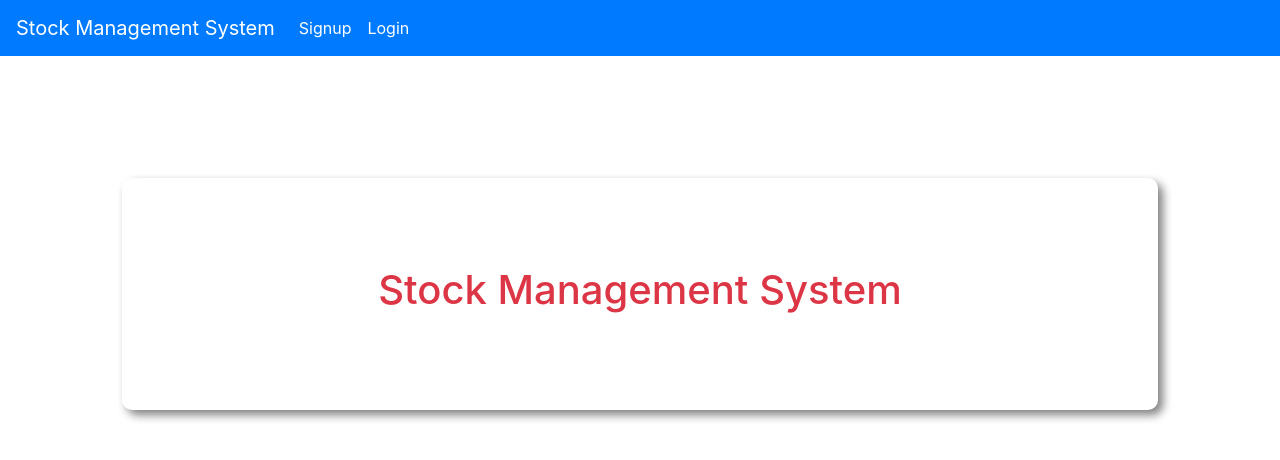
After one commit to masudcse100/stock_management_system, a Django app: template templates/home.html in a window 1280 px wide. The commit adds this page. Shown: the top 460 px of the page. Run offline with Django 4.2, Linux system fonts and the light colour scheme; the template is opened without the code that fills it, so the values that code supplies are empty; some libraries are stand-ins or nearby versions.

Commit message:
Final Year Project

```diff
--- a/reglog/urls.py
+++ b/reglog/urls.py
@@ -1,6 +1,6 @@
 from django.urls import path
 from reglog import views
-app_name = 'reglog'
+# app_name = 'reglog'
 urlpatterns = [
     path('login/', views.loginView, name='login'),
     path('registration/', views.signupView, name='signup'),
--- a/smsApps/forms.py
+++ b/smsApps/forms.py
@@ -23,6 +23,7 @@ class CatForm(forms.ModelForm):
     class Meta:
         model = Categorie
         fields = ['cat_name', 'cat_brand', 'active']
+        # fields = '__all__'
         labels = {'cat_name': 'Categorey name', 'cat_brand':'Brand' }
         widgets = {
             'cat_name':forms.TextInput(attrs={'class':'form-control'}),
--- a/smsApps/urls.py
+++ b/smsApps/urls.py
@@ -1,6 +1,6 @@
 from django.urls import path
-from smsApps import views
-app_name = 'smsApps'
+from . import views
+# app_name = 'smsApps'
 urlpatterns = [
     path('', views.index, name='index'),
     path('categorey/', views.categoreyView, name='categorey'),
--- a/smsApps/views.py
+++ b/smsApps/views.py
@@ -6,9 +6,13 @@ from django.urls import reverse_lazy, reverse
 from django.contrib.auth.decorators import login_required
 # Create your views here.
 
+def index(request):
+    return HttpResponseRedirect(reverse('smsApps:index'))
+
 @login_required
 def index(request):
-	return render(request, 'sms/dashboard.html')
+	cat_count = Categorie.objects.all().count()
+	return render(request, 'sms/dashboard.html',{'cat_count':cat_count})
 
 @login_required
 def categoreyView(request):
--- a/static/css/style.css
+++ b/static/css/style.css
@@ -39,3 +39,10 @@
 .sales{
 	background: orange;
 }
+.shadowcss{
+    border-radius: 0!important;
+    box-shadow: 2px 2px 10px grey !important;
+}
+#mtcat{
+    margin-top: 10px;
+}
--- a/stock_management_system/settings.py
+++ b/stock_management_system/settings.py
@@ -109,7 +109,7 @@ AUTH_PASSWORD_VALIDATORS = [
 
 LANGUAGE_CODE = 'en-us'
 
-TIME_ZONE = 'UTC'
+TIME_ZONE = 'Asia/Dhaka'
 
 USE_I18N = True
 
--- a/stock_management_system/urls.py
+++ b/stock_management_system/urls.py
@@ -15,10 +15,11 @@ Including another URLconf
 """
 from django.contrib import admin
 from django.urls import path,include
-from smsApps import views
+from . import views
 urlpatterns = [
     path('admin/', admin.site.urls),
-    path('', views.index, name='index'),
+    # path('', views.index, name='index'),
+    path('', views.home, name='home'),
     path('account/', include('reglog.urls')),
     #path('', include('apps.urls')),
     path('dashboard/', include('smsApps.urls')),
--- a/templates/base.html
+++ b/templates/base.html
@@ -18,9 +18,9 @@
   <body>
     <nav class="navbar navbar-expand-lg navbar navbar-dark bg-primary" style="background-color: #e3f2fd;">
       {% if request.user.is_authenticated %}
-      <a class="navbar-brand" href="{% url 'smsApps:index' %}">Stock Management System</a>
+      <a class="navbar-brand" href="{% url 'index' %}">Stock Management System</a>
       {% else %}
-      <a class="navbar-brand" style="color:white;">Stock Management System</a>
+      <a class="navbar-brand" style="color:white;" href="{% url 'home' %}">Stock Management System</a>
       {% endif %}
       <button class="navbar-toggler" type="button" data-toggle="collapse" data-target="#navbarSupportedContent" aria-controls="navbarSupportedContent" aria-expanded="false" aria-label="Toggle navigation">
         <span class="navbar-toggler-icon"></span>
@@ -29,11 +29,11 @@
       <div class="collapse navbar-collapse" id="navbarSupportedContent">
         {% if request.user.is_authenticated %}
         <ul class="navbar-nav mr-auto offset-lg-3 offset-sm-1">
-          <li class="nav-item" style="color:#white;"><a class="nav-link" href="{% url 'smsApps:categorey' %}">Categorey</a></li>
-          <li class="nav-item"><a class="nav-link" href="{% url 'smsApps:categorey' %}">Product</a></li>
-          <li class="nav-item"><a class="nav-link" href="{% url 'smsApps:categorey' %}">Order</a></li>
-          <li class="nav-item"><a class="nav-link" href="{% url 'smsApps:categorey' %}">Invoice</a></li>
-          <li class="nav-item"><a class="nav-link" href="{% url 'smsApps:categorey' %}">Link</a></li>
+          <li class="nav-item" style="color:#white;"><a class="nav-link" href="{% url 'categorey' %}">Categorey</a></li>
+          <li class="nav-item"><a class="nav-link" href="{% url 'categorey' %}">Product</a></li>
+          <li class="nav-item"><a class="nav-link" href="{% url 'categorey' %}">Order</a></li>
+          <li class="nav-item"><a class="nav-link" href="{% url 'categorey' %}">Invoice</a></li>
+          <li class="nav-item"><a class="nav-link" href="{% url 'categorey' %}">Link</a></li>
         </ul>
         {% endif %}
         <ul class="navbar-nav" >
@@ -46,13 +46,13 @@
               <a class="dropdown-item" href="#">Profile</a>
               <a class="dropdown-item" href="#">My View</a>
               <div class="dropdown-divider"></div>
-              <a class="dropdown-item" href="{% url 'reglog:logout' %}">Logout</a>
+              <a class="dropdown-item" href="{% url 'logout' %}">Logout</a>
             </div>
           </li>
           <li class="nav-item"><a class="nav-link" href="">OverView</a></li>
           {% else %}
-          <li class="nav-item"><a class="nav-link" href="{% url 'reglog:signup' %}">Signup</a></li>
-          <li class="nav-item"><a class="nav-link" href="{% url 'reglog:login' %}">Login</a></li>
+          <li class="nav-item"><a class="nav-link" href="{% url 'signup' %}">Signup</a></li>
+          <li class="nav-item"><a class="nav-link" href="{% url 'login' %}">Login</a></li>
           {% endif %}
         </ul>
       </div>
--- /dev/null
+++ b/templates/home.html
@@ -0,0 +1,18 @@
+{% extends 'base.html' %}
+{% load static %}
+{% block titleblock %}
+Stock Management System
+{% endblock titleblock %}
+{% block bodycontent %}
+<br><br><br>
+<div id="transaction-area">
+	<div class="row">
+		<div class="col-md-10 offset-md-1">
+			<div class="submit-area home"><br><br>
+				<h1 class="text-center text-danger">Stock Management System</h1><br><br>
+			</div>
+		</div>
+    </div>
+</div>
+
+{% endblock bodycontent %}
--- a/templates/sms/categoriesadd.html
+++ b/templates/smsApps/categoriesadd.html
@@ -17,7 +17,7 @@ sms | Categorey
     {% endif %}
 </div>
 <div class="col-md-4 offset-md-4" style="box-shadow: 5px 5px 10px grey; margin-top:3rem;">
-    <h3 class='text-dark my-2 text-center'>Add Categorey</h3><br>
+    <h3 class='text-dark my-2 text-center' id="mtcat">Add Categorey</h3><br>
 <form action="" method="post" novalidate>
     {% csrf_token %}
             <!-- Error Message  -->
```
Also changed, not shown: reglog/views.py (+8 -6 lines), stock_management_system/views.py (+8 -7 lines), templates/smsApps/categories.html (renamed from templates/sms/categories.html, +4 -4 lines), templates/smsApps/dashboard.html (renamed from templates/sms/dashboard.html, +7 -7 lines), db.sqlite3.
